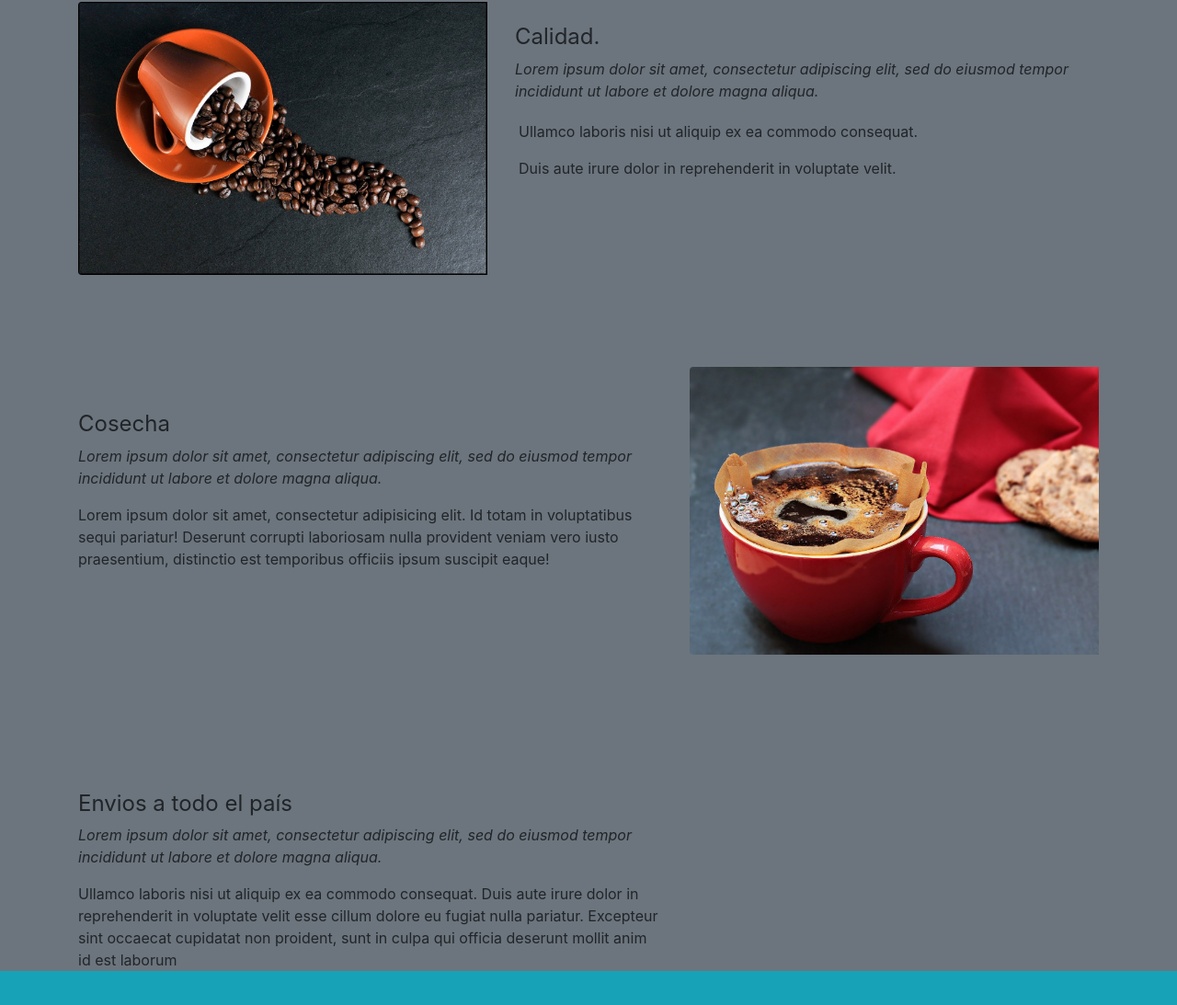
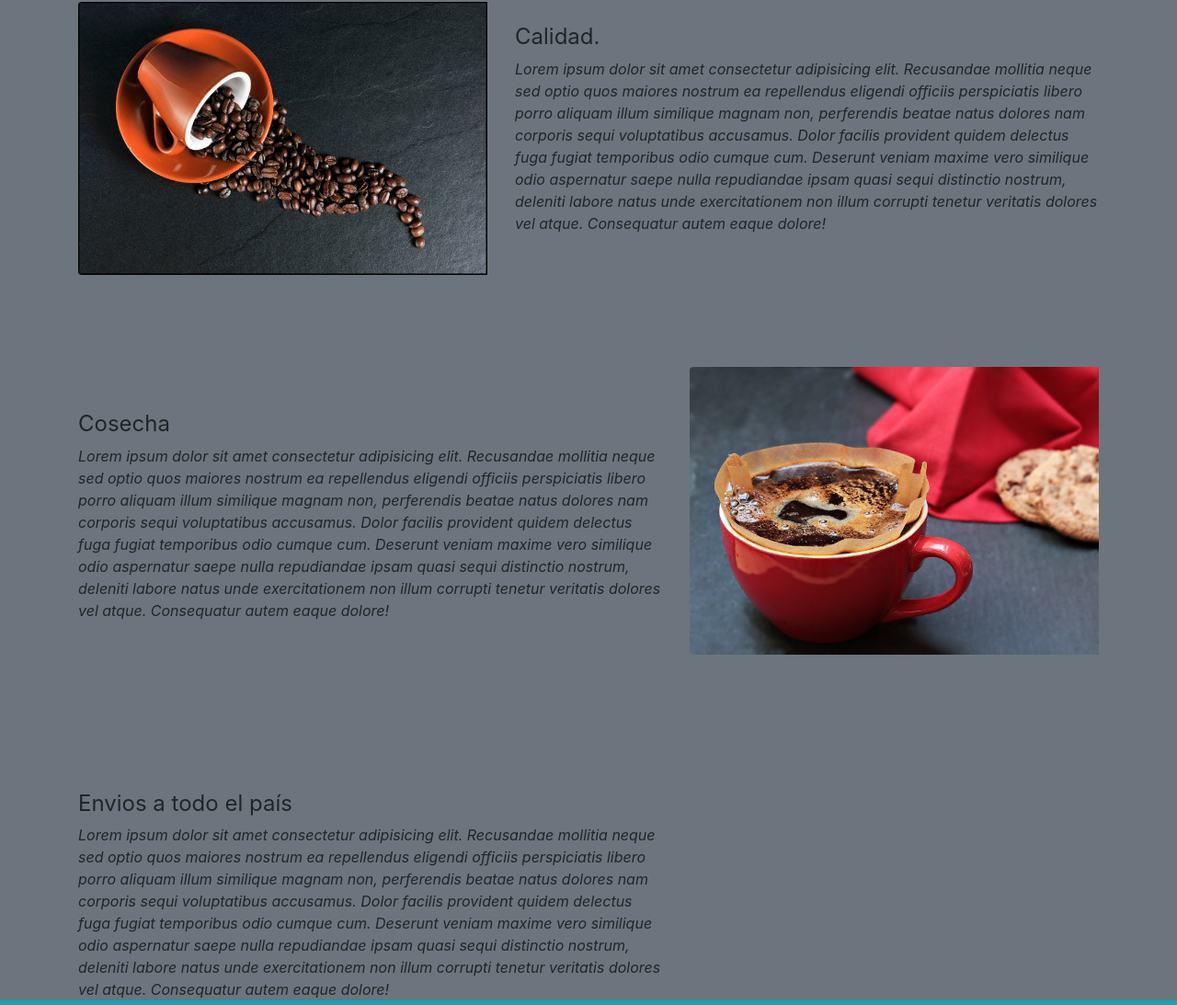
Before and after one commit to lukty/CoderCoffee, a plain HTML site: page index.html in a window 1280 px wide. Shown: the part 130-1223 px from the top of the page at 92% size. Drawn offline with nearby package versions, Linux system fonts and the light colour scheme.

Commit message:
Corrijo parrafos, termino la entrega

```diff
--- a/index.html
+++ b/index.html
@@ -60,13 +60,8 @@
           <div class="col-md-7 pt-4">
             <h3>Calidad.</h3>
             <p class="fst-italic">
-              Lorem ipsum dolor sit amet, consectetur adipiscing elit, sed do eiusmod tempor incididunt ut labore et dolore
-              magna aliqua.
+              Lorem ipsum dolor sit amet consectetur adipisicing elit. Recusandae mollitia neque sed optio quos maiores nostrum ea repellendus eligendi officiis perspiciatis libero porro aliquam illum similique magnam non, perferendis beatae natus dolores nam corporis sequi voluptatibus accusamus. Dolor facilis provident quidem delectus fuga fugiat temporibus odio cumque cum. Deserunt veniam maxime vero similique odio aspernatur saepe nulla repudiandae ipsam quasi sequi distinctio nostrum, deleniti labore natus unde exercitationem non illum corrupti tenetur veritatis dolores vel atque. Consequatur autem eaque dolore!
             </p>
-            <ul>
-              <li><i class="bi bi-check"></i> Ullamco laboris nisi ut aliquip ex ea commodo consequat.</li>
-              <li><i class="bi bi-check"></i> Duis aute irure dolor in reprehenderit in voluptate velit.</li>
-            </ul>
           </div>
         </div>
 
@@ -77,11 +72,8 @@
           <div class="col-md-7 pt-5 order-2 order-md-1">
             <h3>Cosecha</h3>
             <p class="fst-italic">
-              Lorem ipsum dolor sit amet, consectetur adipiscing elit, sed do eiusmod tempor incididunt ut labore et dolore
-              magna aliqua.
+              Lorem ipsum dolor sit amet consectetur adipisicing elit. Recusandae mollitia neque sed optio quos maiores nostrum ea repellendus eligendi officiis perspiciatis libero porro aliquam illum similique magnam non, perferendis beatae natus dolores nam corporis sequi voluptatibus accusamus. Dolor facilis provident quidem delectus fuga fugiat temporibus odio cumque cum. Deserunt veniam maxime vero similique odio aspernatur saepe nulla repudiandae ipsam quasi sequi distinctio nostrum, deleniti labore natus unde exercitationem non illum corrupti tenetur veritatis dolores vel atque. Consequatur autem eaque dolore!
             </p>
-            <p>
-             Lorem ipsum dolor sit amet, consectetur adipisicing elit. Id totam in voluptatibus sequi pariatur! Deserunt corrupti laboriosam nulla provident veniam vero iusto praesentium, distinctio est temporibus officiis ipsum suscipit eaque!
             </p>
           </div>
         </div>
@@ -93,13 +85,7 @@
           <div class="col-md-7 pt-5 order-2 order-md-1">
             <h3>Envios a todo el país</h3>
             <p class="fst-italic">
-              Lorem ipsum dolor sit amet, consectetur adipiscing elit, sed do eiusmod tempor incididunt ut labore et dolore
-              magna aliqua.
-            </p>
-            <p>
-              Ullamco laboris nisi ut aliquip ex ea commodo consequat. Duis aute irure dolor in reprehenderit in voluptate
-              velit esse cillum dolore eu fugiat nulla pariatur. Excepteur sint occaecat cupidatat non proident, sunt in
-              culpa qui officia deserunt mollit anim id est laborum
+              Lorem ipsum dolor sit amet consectetur adipisicing elit. Recusandae mollitia neque sed optio quos maiores nostrum ea repellendus eligendi officiis perspiciatis libero porro aliquam illum similique magnam non, perferendis beatae natus dolores nam corporis sequi voluptatibus accusamus. Dolor facilis provident quidem delectus fuga fugiat temporibus odio cumque cum. Deserunt veniam maxime vero similique odio aspernatur saepe nulla repudiandae ipsam quasi sequi distinctio nostrum, deleniti labore natus unde exercitationem non illum corrupti tenetur veritatis dolores vel atque. Consequatur autem eaque dolore!
             </p>
           </div>
         </div>
@@ -111,11 +97,7 @@
 
 
 
-
-
-
-
-            <!-- Footer -->
+    <!-- Footer -->
     <div class="footer-basic bg-info">
       <footer>
         <div class="social"><a href="#"><i class="icon ion-social-instagram"></i></a><a href="#"><i class="icon ion-social-snapchat"></i></a><a href="#"><i class="icon ion-social-twitter"></i></a><a href="#"><i class="icon ion-social-facebook"></i></a></div>
```
